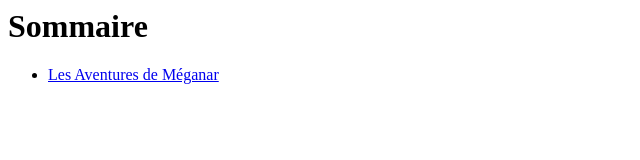
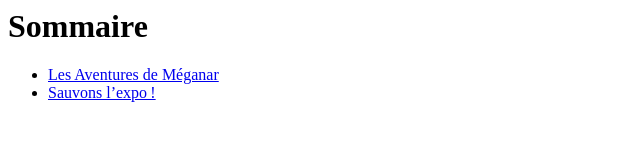
Before and after one commit to lullabyss/lullabyss.github.io, a plain HTML site: page index.html in a window 1280 px wide. Shown: the whole page, without its empty margins (0-640 px from the left). Drawn offline with Linux system fonts and the light colour scheme.

Commit message:
Update index.html

```diff
--- a/index.html
+++ b/index.html
@@ -5,5 +5,8 @@
     <li>
         <a href="https://lullabyss.github.io/meganar/">Les Aventures de Méganar</a>
     </li>
+    <li>
+        <a href="https://lullabyss.github.io/sauvons-lexpo/">Sauvons l&rsquo;expo&#8239;!</a>
+    </li>
   </ul>
 </nav>
```
